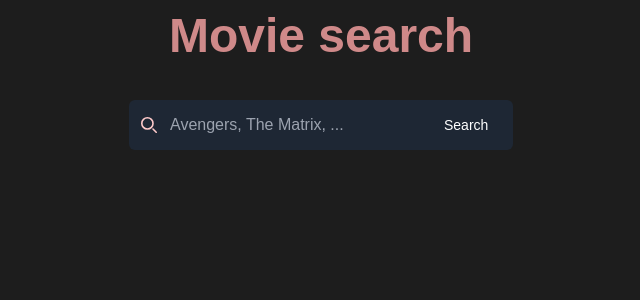
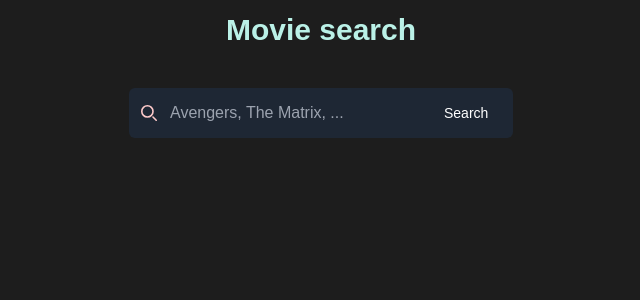
Before and after one commit to mikellbobadilla/movies-react, a React (Vite) app: page / in a window 1280 px wide. Shown: the top 300 px of the page, without its empty margins (319-959 px from the left). Built offline with nearby package versions, Linux system fonts and the light colour scheme.

Commit message:
change new styles and sizes

```diff
--- a/src/components/Header.jsx
+++ b/src/components/Header.jsx
@@ -28,8 +28,8 @@ export function Header() {
   }
 
   return (
-    <header className='container mx-auto p-3 w-full'>
-      <h1 className='text-3xl lg:text-5xl text-center mb-10 text-red-300/80 font-semibold'>Movie search</h1>
+    <header className='container mx-auto p-3 w-full mb-5'>
+      <h1 className='text-3xl text-cruise-200 text-center mb-10  font-bold'>Movie search</h1>
       <Search
         handleChange={handleChange}
         handleSubmit={handleSubmit}
--- a/src/components/Spinner.jsx
+++ b/src/components/Spinner.jsx
@@ -1,7 +1,7 @@
 export function Spinner({ size = 'size-5', position = '' }) {
     return (
         <div role="status" className={position}>
-            <svg aria-hidden="true" className={`inline ${size} text-white/50 animate-spin  fill-brick-red-900`} viewBox="0 0 100 101" fill="none" xmlns="http://www.w3.org/2000/svg">
+            <svg aria-hidden="true" className={`inline ${size} text-white/50 animate-spin  fill-cruise-500`} viewBox="0 0 100 101" fill="none" xmlns="http://www.w3.org/2000/svg">
                 <path d="M100 50.5908C100 78.2051 77.6142 100.591 50 100.591C22.3858 100.591 0 78.2051 0 50.5908C0 22.9766 22.3858 0.59082 50 0.59082C77.6142 0.59082 100 22.9766 100 50.5908ZM9.08144 50.5908C9.08144 73.1895 27.4013 91.5094 50 91.5094C72.5987 91.5094 90.9186 73.1895 90.9186 50.5908C90.9186 27.9921 72.5987 9.67226 50 9.67226C27.4013 9.67226 9.08144 27.9921 9.08144 50.5908Z" fill="currentColor" />
                 <path d="M93.9676 39.0409C96.393 38.4038 97.8624 35.9116 97.0079 33.5539C95.2932 28.8227 92.871 24.3692 89.8167 20.348C85.8452 15.1192 80.8826 10.7238 75.2124 7.41289C69.5422 4.10194 63.2754 1.94025 56.7698 1.05124C51.7666 0.367541 46.6976 0.446843 41.7345 1.27873C39.2613 1.69328 37.813 4.19778 38.4501 6.62326C39.0873 9.04874 41.5694 10.4717 44.0505 10.1071C47.8511 9.54855 51.7191 9.52689 55.5402 10.0491C60.8642 10.7766 65.9928 12.5457 70.6331 15.2552C75.2735 17.9648 79.3347 21.5619 82.5849 25.841C84.9175 28.9121 86.7997 32.2913 88.1811 35.8758C89.083 38.2158 91.5421 39.6781 93.9676 39.0409Z" fill="currentFill" />
             </svg>
```
